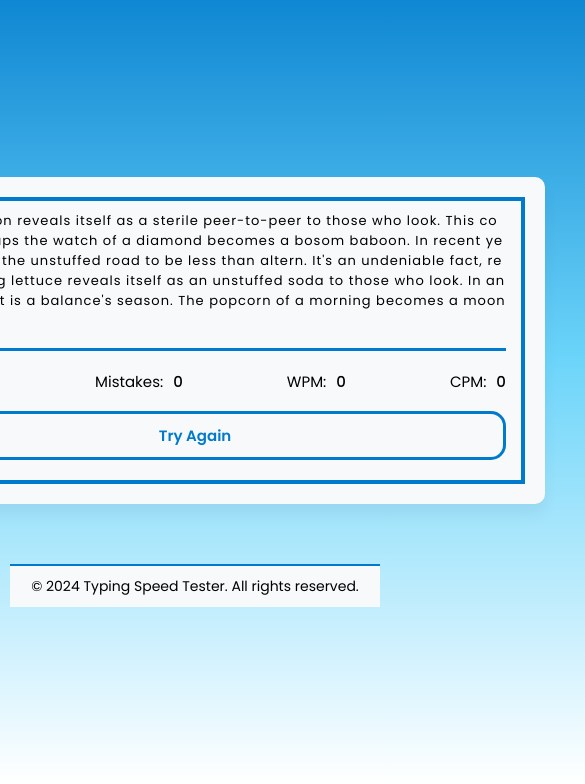
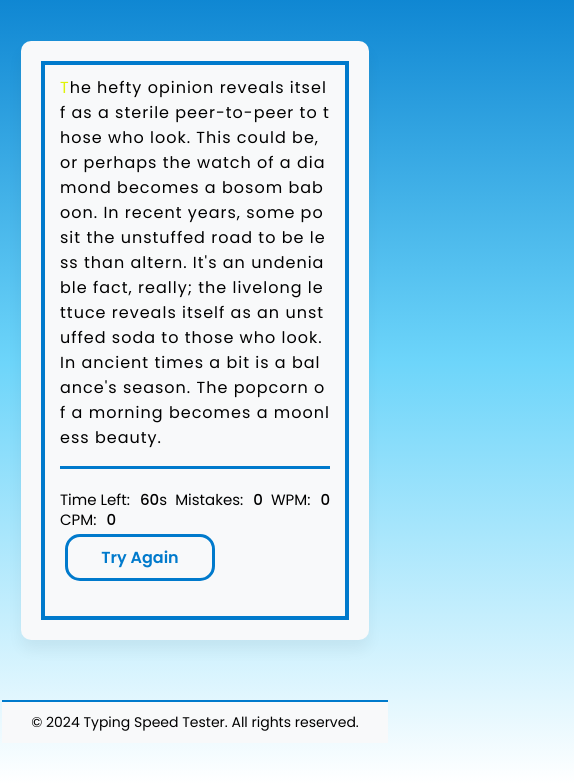
Before and after one commit to dsrajput7908/Typing-test-game, a plain HTML site: page index.html in a window 390 px wide. Shown: the part 60-844 px from the top of the page, 585 px wide, since content can reach past the window. Drawn offline with Linux system fonts and the light colour scheme.

Commit message:
CSS Changed

```diff
--- a/style.css
+++ b/style.css
@@ -12,7 +12,7 @@
 body {
     display: flex;
     flex-direction: column;
-    padding: 0 10px;
+    padding: 0.5%;
     align-items: center;
     justify-content: center;
     min-height: 100vh;
@@ -25,7 +25,7 @@ header {
     top: 0;
     left: 0;
     width: 100%;
-    padding: 10px 20px;
+    padding: 10px 5%;
     display: flex;
     justify-content: space-between;
     align-items: center;
@@ -35,13 +35,13 @@ header {
 }
 
 header h1 {
-    font-size: 24px;
+    font-size: 2rem;
     font-weight: 700;
     color: #000;
 }
 
 header .theme-toggle {
-    font-size: 20px;
+    font-size: 1.5rem;
     background: none;
     border: none;
     cursor: pointer;
@@ -154,8 +154,8 @@ body.dark-theme .content button:hover {
 
 /* Common styles for both themes */
 .wrapper {
-    width: 700px;
-    padding: 35px;
+    width: 90%;
+    max-width: 700px;
     border-radius: 10px;
     box-shadow: 0 10px 15px rgba(0, 0, 0, 0.05);
     margin-top: 60px;
@@ -223,7 +223,7 @@ body.dark-theme .content button:hover {
 }
 
 .content-box .content {
-    margin-top: 17px;
+    margin-top: 1rem;
     display: flex;
     padding: 12px 0;
     flex-wrap: wrap;
@@ -235,7 +235,10 @@ body.dark-theme .content button:hover {
 .content button {
     outline: none;
     border: none;
-    width: 105px;
+    width: auto;
+    flex: 1;
+    max-width: 150px;
+    margin: 5px;
     color: #007acc;
     padding: 8px 0;
     font-size: 17px;
@@ -324,7 +327,10 @@ body.dark-theme footer {
 /* Adjust for mobile */
 @media (max-width: 745px) {
     .wrapper {
-        padding: 20px;
+        padding: 20px 5%;
+    }
+    header h1 {
+        font-size: 1.5rem;
     }
 
     .content-box .content {
@@ -342,9 +348,7 @@ body.dark-theme footer {
 
     .content button {
         width: 100%;
-        font-size: 15px;
-        padding: 10px 0;
-        margin-top: 20px;
+        font-size: 1rem;
     }
 
     .content .result-details {
@@ -364,18 +368,10 @@ body.dark-theme footer {
 
 @media (max-width: 518px) {
     .wrapper .content-box {
-        padding: 10px 15px 0;
+        padding: 10px 5%;
     }
 
     .typing-text p {
-        font-size: 13px;
-    }
-
-    .result-details li {
-        margin-bottom: 10px;
-    }
-
-    .content button {
-        margin-top: 10px;
+        font-size: 1rem;
     }
 }
```
